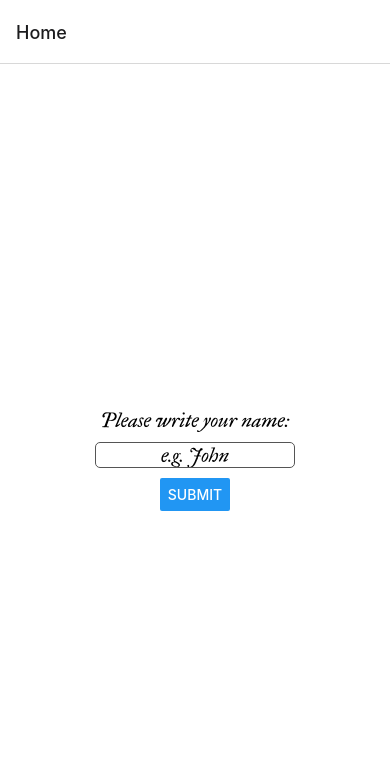
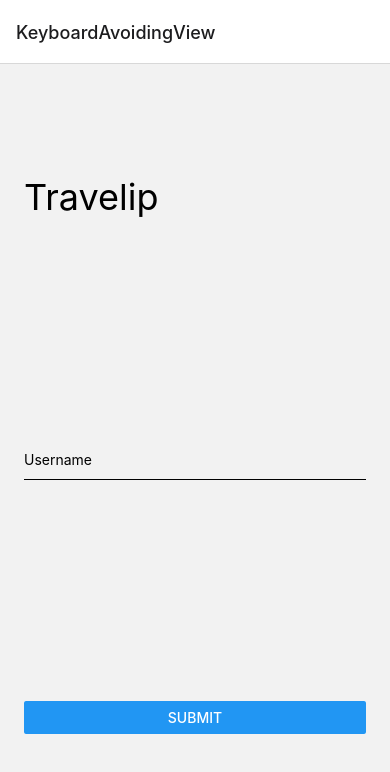
Before and after one commit to HsiaHao/travelip, a React Native app: screen /KeyboardAvoidingView in a window 390 px wide. Shown: the top 772 px of the page. Built offline with nearby package versions, Linux system fonts and the light colour scheme.

Commit message:
make the content height change when the keyboard pop up

```diff
--- a/App.js
+++ b/App.js
@@ -3,6 +3,7 @@
 import { createStackNavigator } from '@react-navigation/stack';
 import Home from './Screen/Home';
 import Map from './Screen/Map';
+import KeyboardAvoidingView from './Screen/KeyboardAvoidingView'
 import Mountain_list from './Screen/Mountain_list';
 import { Provider } from 'react-redux';
 import { Store } from './Redux/store';
@@ -22,6 +23,10 @@
      <Provider store={Store}>
       <NavigationContainer>
         <Stack.Navigator>
+          <Stack.Screen
+            name="KeyboardAvoidingView"
+            component={KeyboardAvoidingView}
+          />
           <Stack.Screen
             name="Home"
             component={Home}
--- /dev/null
+++ b/Screen/KeyboardAvoidingView.js
@@ -0,0 +1,53 @@
+import React from 'react';
+import { View, KeyboardAvoidingView, TextInput, StyleSheet, Text, Platform, TouchableWithoutFeedback, Button, Keyboard  } from 'react-native';
+import { StatusBar } from 'expo-status-bar'
+import MapView from 'react-native-maps';
+import GlobalStyle from '../utils/GlobalStyle';
+
+const KeyboardAvoidingComponent = ({navigation}) => {
+  return (
+    <KeyboardAvoidingView
+      behavior={Platform.OS === "ios" ? "padding" : "height"}
+      style={styles.container}
+    >
+      <TouchableWithoutFeedback onPress={Keyboard.dismiss}>
+        <View style={styles.inner}>
+          <Text style={styles.header}>Travelip</Text>
+          <TextInput placeholder="Username" style={styles.textInput} />
+          <View style={styles.btnContainer}>
+            <Button title="Submit"
+                    onPress={() => navigation.navigate('Mountain_list') }
+            />
+          </View>
+        </View>
+      </TouchableWithoutFeedback>
+    </KeyboardAvoidingView>
+  );
+};
+
+const styles = StyleSheet.create({
+  container: {
+    flex: 1
+  },
+  inner: {
+    padding: 24,
+    flex: 1,
+    justifyContent: "space-around"
+  },
+  header: {
+    fontSize: 36,
+    marginBottom: 48
+  },
+  textInput: {
+    height: 40,
+    borderColor: "#000000",
+    borderBottomWidth: 1,
+    marginBottom: 36
+  },
+  btnContainer: {
+    backgroundColor: "white",
+    marginTop: 12
+  }
+});
+
+export default KeyboardAvoidingComponent;
```
